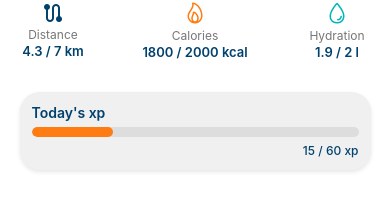
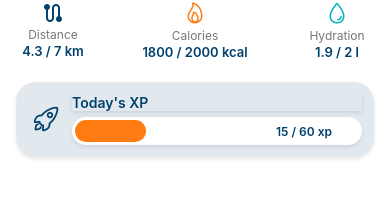
Before and after one commit to DenysGusti/m3hciss25, a React Native app: screen /Home in a window 390 px wide. Shown: the part 369-589 px from the top of the page. Built offline with nearby package versions, Linux system fonts and the light colour scheme.

Commit message:
added xp bar to home screen

```diff
--- a/package.json
+++ b/package.json
@@ -20,7 +20,7 @@
     "react-native-reanimated": "~3.17.4",
     "react-native-safe-area-context": "5.4.0",
     "react-native-screens": "~4.10.0",
-    "react-native-svg": "^15.11.2",
+    "react-native-svg": "^15.12.0",
     "react-native-vector-icons": "^10.2.0"
   },
   "devDependencies": {
--- a/src/screens/HomeScreen.js
+++ b/src/screens/HomeScreen.js
@@ -92,13 +92,22 @@ export default function HomeScreen() {
         </View>
       </View>
 
-      {/* XP Level and Progress Bar */}
-      <View style={styles.xpContainer}>
-        <Text style={styles.xpLabel}>Today's xp</Text>
-        <View style={styles.xpBarBackground}>
-          <View style={[styles.xpBarFill, { width: `${(15 / 60) * 100}%` }]} />
+      <View style={styles.todayXpSection}>
+        {/* Rocket Icon */}
+        <View style={styles.iconContainer}>
+          <Ionicons name="rocket-outline" size={28} color={colors.bluePrimary} />
         </View>
-        <Text style={styles.xpValue}>15 / 60 xp</Text>
+
+        {/* XP Bar and Text */}
+        <View style={styles.todayXpContent}>
+          <Text style={styles.todayXpLabel}>Today's XP</Text>
+          <View style={styles.todayXpBarBackground}>
+            <View style={styles.todayXpBarInner}>
+              <View style={[styles.todayXpBarFill, { width: `${(15 / 60) * 100}%` }]} />
+              <Text style={styles.todayXpTextOnBar}>15 / 60 xp</Text>
+            </View>
+          </View>
+        </View>
       </View>
     </View>
   );
@@ -183,43 +192,70 @@ const styles = StyleSheet.create({
     color: colors.bluePrimary,
     marginTop: 1,
   },
-  xpContainer: {
-    width: '90%',
-    alignSelf: 'center',
-    marginTop: 20,
-    backgroundColor: '#f0f0f0',
+  todayXpSection: {
+    flexDirection: 'row',
+    alignItems: 'center',
+    backgroundColor: colors.blueSecondary,
     borderRadius: 20,
+    marginHorizontal: 16,
+    marginTop: 10,
     padding: 12,
     shadowColor: '#000',
     shadowOffset: { width: 0, height: 2 },
     shadowOpacity: 0.1,
     shadowRadius: 4,
     elevation: 3,
-    marginBottom: 20
+    marginBottom: 20,
   },
-  xpLabel: {
+  iconContainer: {
+    marginRight: 12,
+    marginLeft: 4,
+  },
+  todayXpContent: {
+    flex: 1,
+  },
+  todayXpLabel: {
     fontSize: 14,
     fontWeight: '600',
     color: colors.bluePrimary,
     marginBottom: 6,
+    shadowColor: '#000',
+    shadowOffset: { width: 0, height: 2 },
+    shadowOpacity: 0.1,
+    shadowRadius: 4,
+    elevation: 3,
   },
-  xpBarBackground: {
-    width: '100%',
-    height: 10,
-    backgroundColor: '#ddd',
-    borderRadius: 5,
+  todayXpBarBackground: {
+    backgroundColor: '#fff',
+    height: 28,
+    borderRadius: 20,
     overflow: 'hidden',
+    position: 'relative',
+    shadowColor: '#000',
+    shadowOffset: { width: 0, height: 2 },
+    shadowOpacity: 0.1,
+    shadowRadius: 4,
+    elevation: 3,
   },
-  xpBarFill: {
+  todayXpBarInner: {
+    flex: 1,
+    paddingHorizontal: 3,
+    paddingVertical: 3,
+    justifyContent: 'center'
+  },
+  todayXpBarFill: {
+    backgroundColor: colors.orangePrimary,
     height: '100%',
-    backgroundColor: colors.orangePrimary,
-    borderRadius: 5,
+    borderRadius: 20,
+    justifyContent: 'center',
+    alignItems: 'flex-end',
+    paddingRight: 8,
   },
-  xpValue: {
-    marginTop: 6,
+  todayXpTextOnBar: {
+    position: 'absolute',
+    right: 30,
     fontSize: 12,
-    fontWeight: '500',
     color: colors.bluePrimary,
-    alignSelf: 'flex-end',
+    fontWeight: '600',
   },
 });
```
Also changed, not shown: 1 other file (tests, documents, lock files or other folders).
